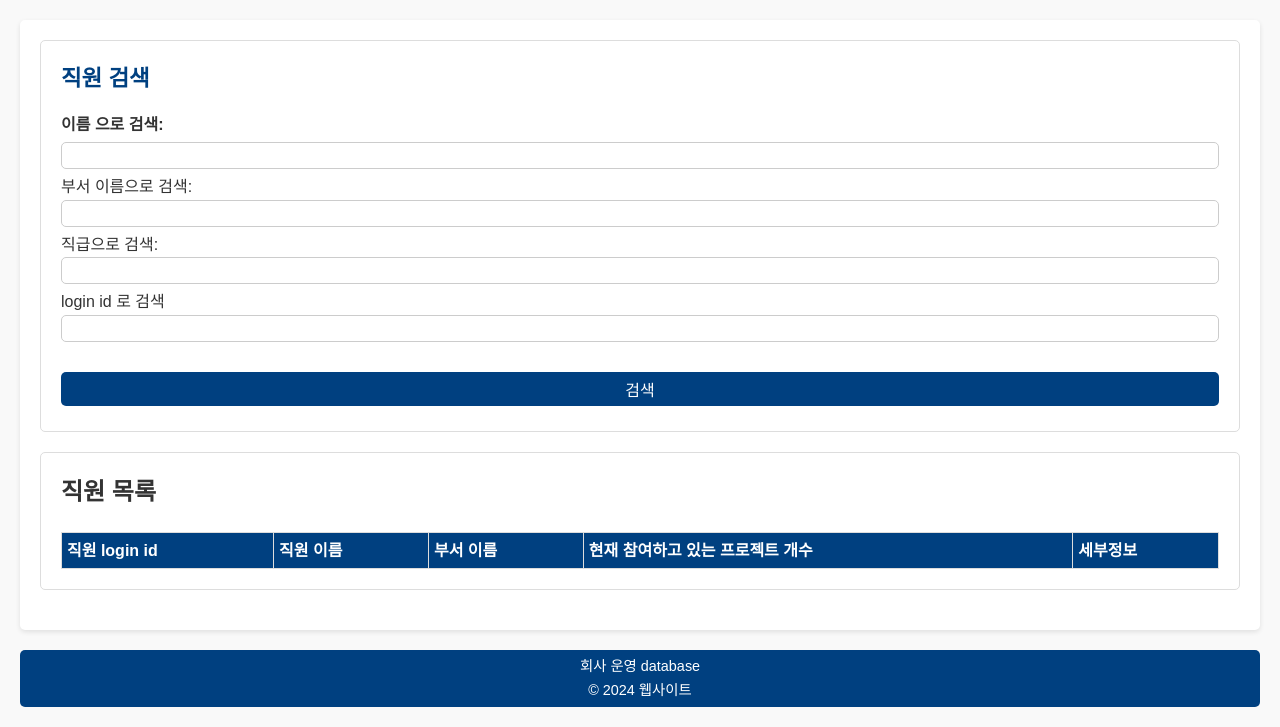
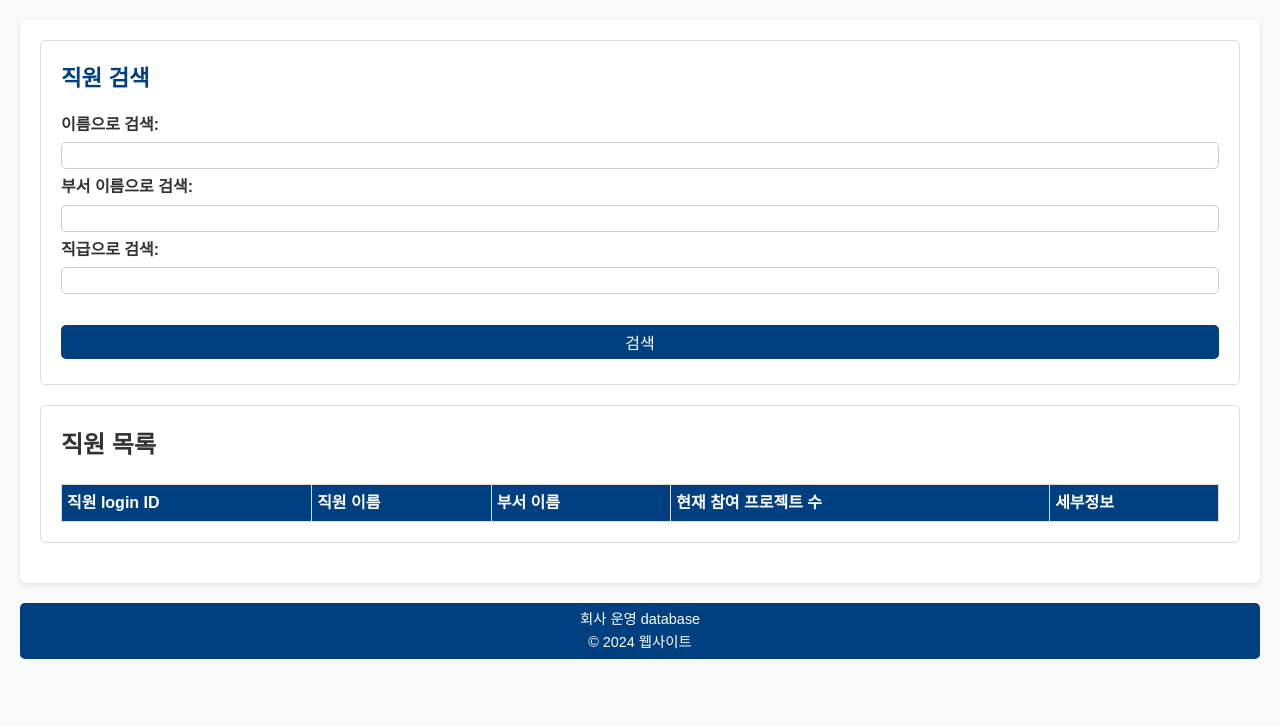
Before and after one commit to shinnyeonki/database_design_project_group4, a Flask app: page /search in a window 1280 px wide. Shown: the part 122-849 px from the top of the page. After the commit the page ends 781 px from the top, so only its background shows below. Run offline with Flask 3, Linux system fonts and the light colour scheme; data that the repository does not hold is empty.

Commit message:
오류 해결

```diff
--- a/src/search_views.py
+++ b/src/search_views.py
@@ -7,8 +7,7 @@ def get_search_params():
     return {
         'search_name': request.form.get('search_name'),
         'search_department': request.form.get('search_department'),
-        'search_position': request.form.get('search_position'),
-        'search_login_id': request.form.get('search_login_id')
+        'search_position': request.form.get('search_position')
     }
 
 def build_search_query(params):
@@ -32,9 +31,6 @@ def build_search_query(params):
     if params['search_position']:
         query += " AND pp.role LIKE :role"
         bind_params['role'] = f"%{params['search_position']}%"
-    if params['search_login_id']:
-        query += " AND e.username LIKE :username"
-        bind_params['username'] = f"%{params['search_login_id']}%"
     query += " GROUP BY e.username, e.employee_name, d.department_name"
     return query, bind_params
 
--- a/src/templates/search.html
+++ b/src/templates/search.html
@@ -6,14 +6,12 @@
     <div class="search-employee" id="section">
         <h3>직원 검색</h3>
         <form method="POST">
-            <label for="search_name">이름 으로 검색:</label>
+            <label for="search_name">이름으로 검색:</label>
             <input type="text" id="search_name" name="search_name">
-            <lable for="search_department">부서 이름으로 검색:</lable>
+            <label for="search_department">부서 이름으로 검색:</label>
             <input type="text" id="search_department" name="search_department">
-            <lable for="search_position">직급으로 검색:</lable>
+            <label for="search_position">직급으로 검색:</label>
             <input type="text" id="search_position" name="search_position">
-            <lable for="search_login_id">login id 로 검색</lable>
-            <input type="text" id="search_salary" name="search_salary">
             <br><br>
             <input type="submit" name="search_employee" value="검색">
         </form>
@@ -23,11 +21,11 @@
         <table>
             <thead>
                 <tr>
-                    <th> 직원 login id</th>
-                    <th> 직원 이름</th>
-                    <th> 부서 이름</th>
-                    <th> 현재 참여하고 있는 프로젝트 개수</th>
-                    <th> 세부정보</th>
+                    <th>직원 login ID</th>
+                    <th>직원 이름</th>
+                    <th>부서 이름</th>
+                    <th>현재 참여 프로젝트 수</th>
+                    <th>세부정보</th>
                 </tr>
             </thead>
             <tbody>
```
Also changed, not shown: other parts of src/templates/search.html (+18 -21 lines).
